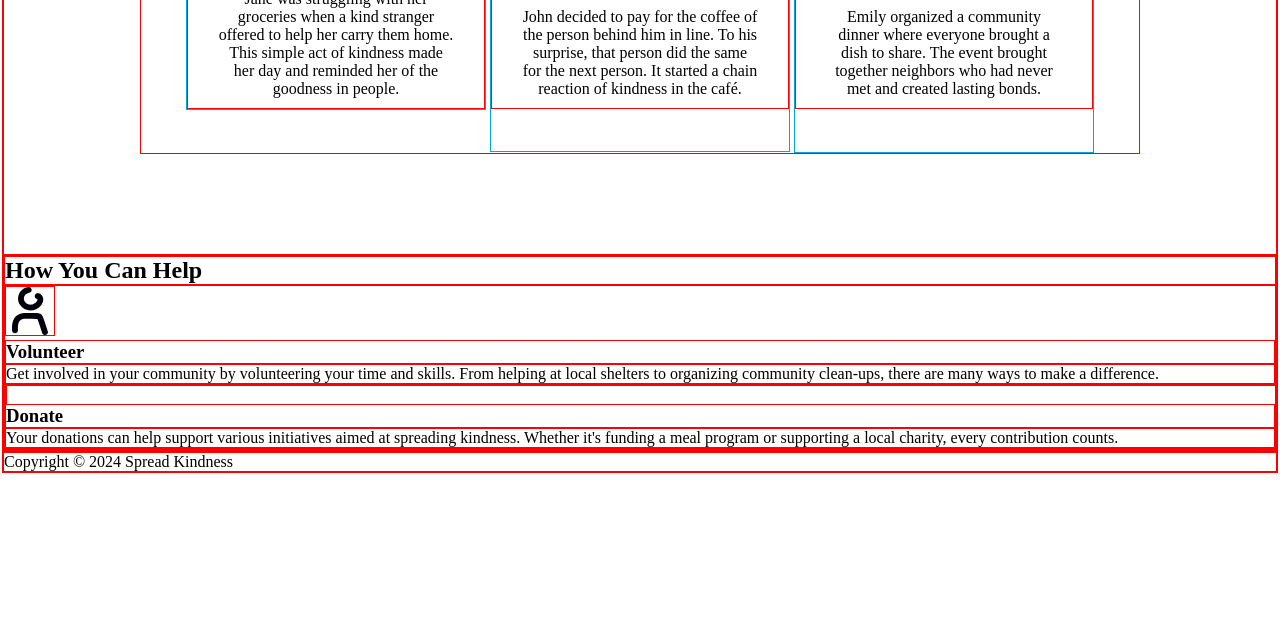
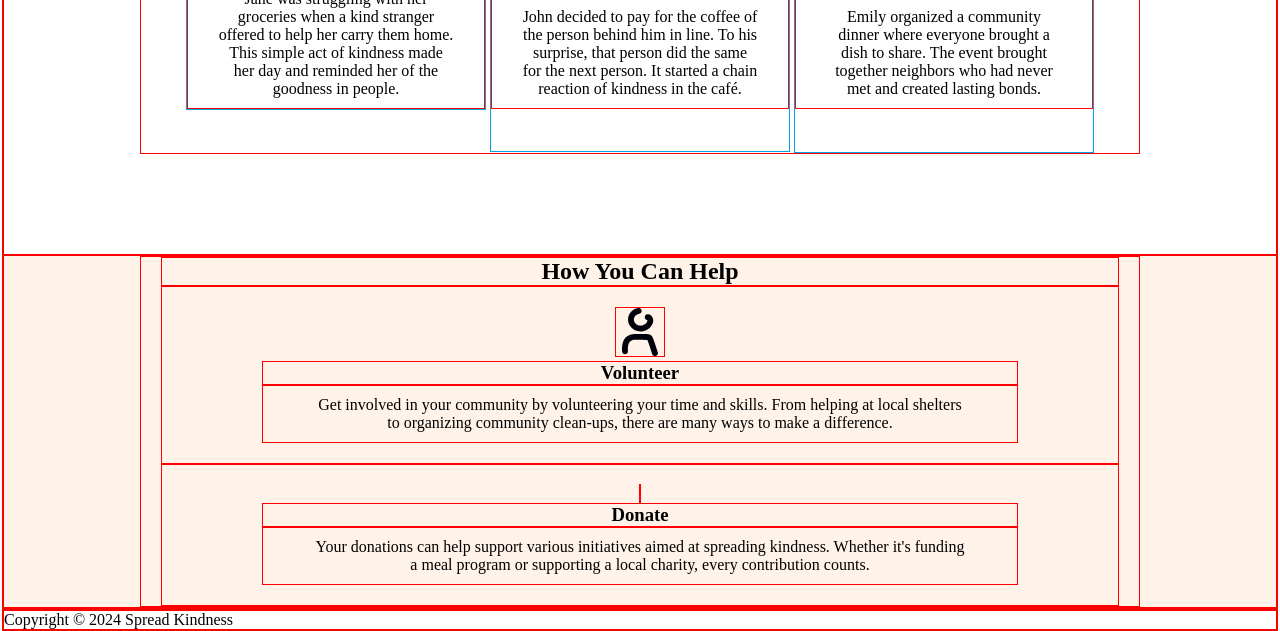
Before and after one commit to ssingletary021/DevProject, a plain HTML site: page src/index.html in a window 1280 px wide. Shown: the part 1104-1735 px from the top of the page. Before the commit the page ends 1577 px from the top, so only its background shows below. Drawn offline with Linux system fonts and the light colour scheme; files whose address does not match are found by name.

Commit message:
style: add get-involved section styling

```diff
--- a/src/index.html
+++ b/src/index.html
@@ -31,7 +31,7 @@
         <a href="" class="cta-button">Share Your Kindness Story</a>
       </section>
       <section class="stories" id="stories">
-        <div class="story-container">
+        <div class="container">
           <h2>Stories of Kindness</h2>
           <div class="story" id="hand">
             <h3>A Helping Hand</h3>
@@ -85,6 +85,7 @@
         </div>
       </section>
       <section class="get-involved" id="get-involved">
+        <div class="container">
           <h2>How You Can Help</h2>
           <div class="help">
             <object
@@ -94,9 +95,9 @@
             ></object>
             <h3>Volunteer</h3>
             <p>
-            Get involved in your community by volunteering your time and skills.
-            From helping at local shelters to organizing community clean-ups,
-            there are many ways to make a difference.
+              Get involved in your community by volunteering your time and
+              skills. From helping at local shelters to organizing community
+              clean-ups, there are many ways to make a difference.
             </p>
           </div>
           <div class="help" id="donate">
@@ -112,6 +113,7 @@
               supporting a local charity, every contribution counts.
             </p>
           </div>
+        </div>
       </section>
     </main>
     <footer>
--- a/src/styles/main.css
+++ b/src/styles/main.css
@@ -85,7 +85,7 @@ header nav button {
   padding-bottom: 100px;
 }
 
-.story-container {
+.container {
   max-width: 1000px;
   margin: 0 auto;
   padding: 0 20px;
@@ -109,3 +109,15 @@ header nav button {
 .stories p {
   padding: 10px 30px;
 }
+
+.get-involved {
+  background-color: #fff2e8;
+}
+
+.get-involved .help {
+  padding: 20px 100px;
+}
+
+.get-involved p {
+  padding: 10px 50px;
+}
```
Lines whose indentation alone changed are shown as unchanged.
